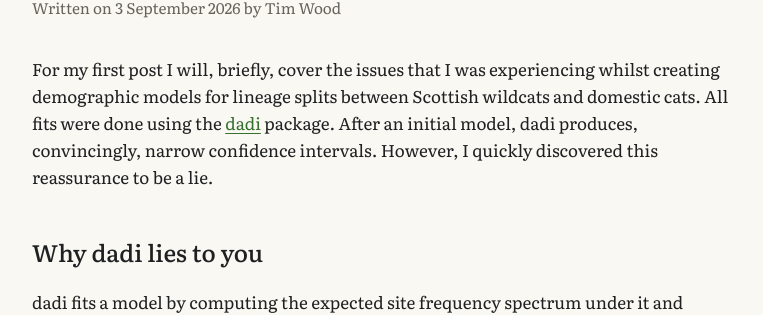
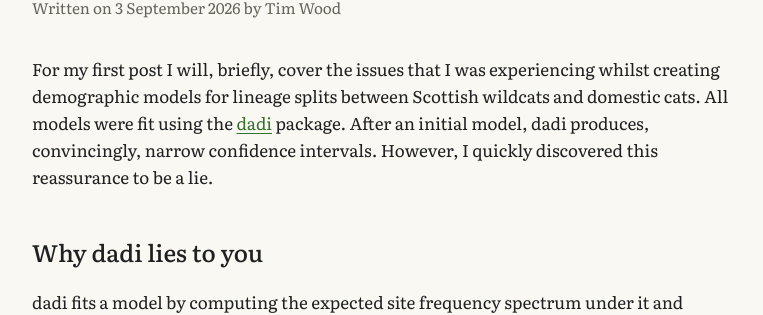
Before and after one commit to timj-wood/timj-wood.github.io, a Jekyll site: the page built from _posts/2026-09-03-composite-likelihood.md, in a window 1280 px wide and 900 px high. Shown: the part 251-566 px from the top of the window, without its empty margins (258-1021 px from the left). Built offline with Jekyll 4.4.1, drawn with Linux system fonts in a browser that asks for light colours.

Commit message:
Update 2026-09-03-composite-likelihood.md

```diff
--- a/_posts/2026-09-03-composite-likelihood.md
+++ b/_posts/2026-09-03-composite-likelihood.md
@@ -6,7 +6,7 @@ category: stats
 math: true
 ---
 
-For my first post I will, briefly, cover the issues that I was experiencing whilst creating demographic models for lineage splits between Scottish wildcats and domestic cats. All fits were done using the [dadi](https://dadi.readthedocs.io/en/latest/) package. After an initial model, dadi produces, convincingly, narrow confidence intervals. However, I quickly discovered this reassurance to be a lie.
+For my first post I will, briefly, cover the issues that I was experiencing whilst creating demographic models for lineage splits between Scottish wildcats and domestic cats. All models were fit using the [dadi](https://dadi.readthedocs.io/en/latest/) package. After an initial model, dadi produces, convincingly, narrow confidence intervals. However, I quickly discovered this reassurance to be a lie.
 
 ## Why dadi lies to you
 
```
